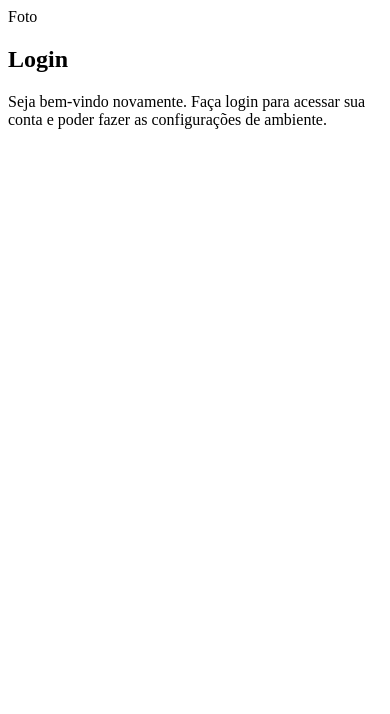
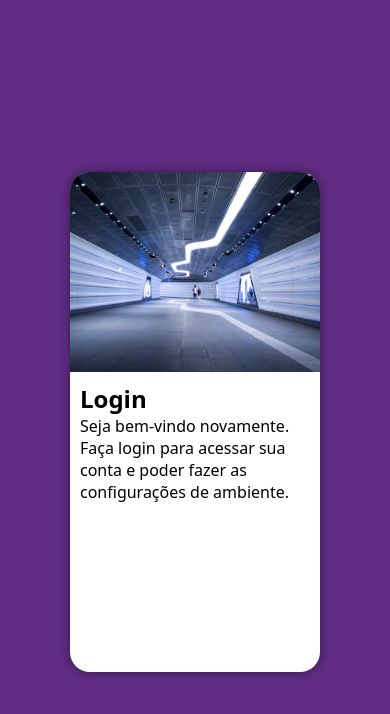
Before and after one commit to AlmirFidelis/projeto-login, a plain HTML site: page index.html in a window 390 px wide. Drawn offline with Linux system fonts and the light colour scheme.

Commit message:
mobile first iniciado

```diff
--- a/estilos/style.css
+++ b/estilos/style.css
@@ -5,3 +5,48 @@
     verde: #49a09d
     Lilás: #5f2c82
 */
+
+* {
+    font-family: system-ui, -apple-system, BlinkMacSystemFont, 'Segoe UI', Roboto, Oxygen, Ubuntu, Cantarell, 'Open Sans', 'Helvetica Neue', sans-serif;
+    padding: 0px;
+    margin: 0px;
+    box-sizing: border-box;
+}
+
+html, body {
+    background-color: #5f2c82;
+    height: 100vh;
+    width: 100vw;
+}
+
+main {
+    position: relative;
+    height: 100vh;
+    width: 100vw;
+}
+
+section#login {
+    position: absolute;
+    top: 50%;
+    left: 50%;
+    transform: translate(-50%, -50%);
+    background-color: white;
+    width: 250px;
+    height: 500px;
+    border-radius: 20px;
+    overflow: hidden;
+    box-shadow: 0px 0px 10px rgba(0, 0, 0, 0.450);
+}
+
+section#login > div#imagem {
+    display: block;
+    background: #5f2c82 url(../imagens/entrada.jpg);
+    background-size: cover;
+    background-position: left bottom;
+    height: 200px;
+}
+
+section#login > div#formulario {
+    display: block;
+    padding: 10px;
+}
--- a/index.html
+++ b/index.html
@@ -12,7 +12,7 @@
     <main>
         <section id="login">
             <div id="imagem">
-                Foto
+                <!-- Aqui vai a imagem nas CSS -->
             </div>
             <div id="formulario">
                 <h1>Login</h1>
```
